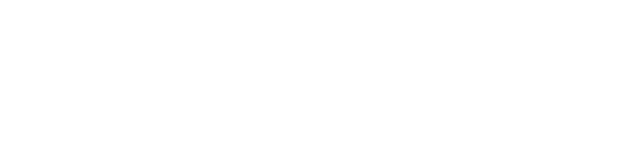
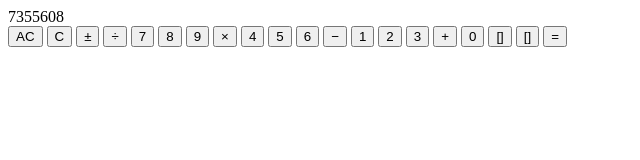
Before and after one commit to drrckchng/Javascript-Calculator, a plain HTML site: page index.html in a window 1280 px wide. Shown: the whole page, without its empty margins (0-640 px from the left). Drawn offline with Linux system fonts and the light colour scheme.

Commit message:
Add basic buttons and display of calculator

```diff
--- a/index.html
+++ b/index.html
@@ -9,6 +9,37 @@
     <script src="script.js" defer></script>
 </head>
 <body>
-
+    <div class="calculator">
+        <div class="display">
+            7355608
+        </div>
+        <div class="buttons">
+            <!-- 1st Row -->
+            <button class="all-clear">AC</button>
+            <button class="clear">C</button>
+            <button class="postive-negative">&#177</button>
+            <button class="operator" id="divide">&#247</button>
+            <!-- 2nd Row -->
+            <button class="numkey">7</button>
+            <button class="numkey">8</button>
+            <button class="numkey">9</button>
+            <button class="operator" id="multiply">&#215</button>
+            <!-- 3rd Row -->
+            <button class="numkey">4</button>
+            <button class="numkey">5</button>
+            <button class="numkey">6</button>
+            <button class="operator" id="subtract">&#8722</button>
+            <!-- 4th row -->
+            <button class="numkey">1</button>
+            <button class="numkey">2</button>
+            <button class="numkey">3</button>
+            <button class="operator" id="add">&#43</button>
+            <!-- 5th row -->
+            <button class="numkey">0</button>
+            <button>[]</button>
+            <button>[]</button>
+            <button class="operator" id="calculate">&#x3D</button>
+        </div>
+    </div>
 </body>
 </html>
```
